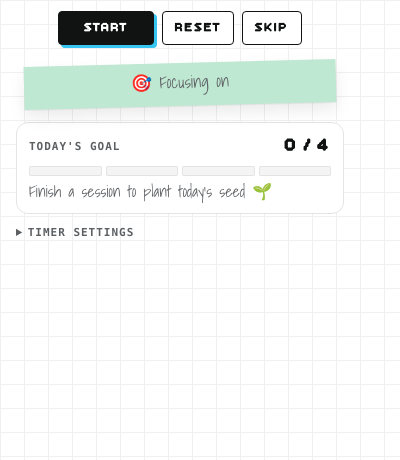
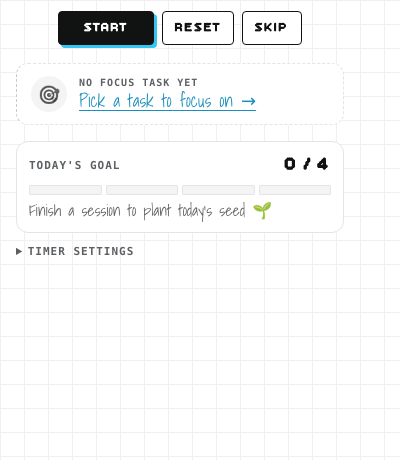
Before and after one commit to Vedant-S-Tattimani/CAPTCHA-Your-Attention-with-specify-todo-list, a browser extension: page src/popup/popup.html in a window 400 px wide. Shown: the part 384-844 px from the top of the page. Drawn offline with Linux system fonts and the light colour scheme.

Commit message:
fix: straighten focus card and stop it showing empty
- Replace the tilted sticky note with a straight card (green pin stripe,
  icon badge, mono label, task in the display font) matching the goal card
- With no pinned task, show "No focus task yet" and a link that opens the
  Tasks tab instead of an empty "Focusing on" box
- Make the hidden attribute always win over component display rules

```diff
--- a/src/popup/popup.css
+++ b/src/popup/popup.css
@@ -83,6 +83,11 @@
 
 * {
   box-sizing: border-box;
+}
+
+/* The hidden attribute must always win over component display rules (e.g. display: grid). */
+[hidden] {
+  display: none !important;
 }
 
 body {
@@ -525,25 +530,73 @@ kbd {
 }
 
 /* ---------- Focus: pinned task note, daily goal, settings ---------- */
+/* Pinned task: a straight card with a green "pin" stripe, matching the goal card below */
 .focus-on {
   display: grid;
-  gap: 2px;
-  margin: 18px 8px 0;
-  padding: 10px 14px 12px;
+  grid-template-columns: auto 1fr;
+  align-items: center;
+  gap: 12px;
+  margin-top: 18px;
+  padding: 12px 14px;
+  border: 1px solid var(--rule);
+  border-left: 4px solid var(--green);
+  border-radius: var(--radius-lg);
+  background: var(--panel);
+}
+
+.focus-on-icon {
+  display: grid;
+  place-items: center;
+  width: 36px;
+  height: 36px;
+  border-radius: 50%;
   background: var(--note-mint);
-  text-align: center;
-  overflow-wrap: anywhere;
-  transform: rotate(-1.5deg);
-  box-shadow: 0 1px 0 rgba(0, 0, 0, 0.05), 0 8px 16px rgba(17, 18, 18, 0.08);
+  font-size: 18px;
+}
+
+.focus-on-body {
+  display: grid;
+  gap: 3px;
+  min-width: 0;
 }
 
 .focus-on-label {
   color: var(--dim);
-  font: 17px/1.1 var(--font-hand);
+  font: 600 10px var(--font-mono);
+  letter-spacing: 1px;
+  text-transform: uppercase;
 }
 
-.focus-on strong {
-  font-size: 15px;
+.focus-on-title {
+  font: 800 15px/1.25 var(--font-display);
+  letter-spacing: 0.3px;
+  overflow-wrap: anywhere;
+}
+
+.focus-on-pick {
+  justify-self: start;
+  padding: 0;
+  border: 0;
+  background: none;
+  color: var(--cyan-strong);
+  font: 18px/1.1 var(--font-hand);
+  text-decoration: underline;
+  text-underline-offset: 3px;
+}
+
+.focus-on-pick:hover {
+  color: var(--ink);
+}
+
+/* No pinned task: quieter dashed card, inviting you to pick one */
+.focus-on.empty-state {
+  border-style: dashed;
+  border-left: 1px dashed var(--rule-2);
+}
+
+.focus-on.empty-state .focus-on-icon {
+  background: var(--raise);
+  filter: grayscale(1);
 }
 
 .goal {
--- a/src/popup/popup.html
+++ b/src/popup/popup.html
@@ -59,10 +59,14 @@
           <button id="btn-reset" class="ghost">Reset</button>
           <button id="btn-skip" class="ghost" title="Jump to the next phase">Skip</button>
         </div>
-        <p class="focus-on" id="focus-on" hidden>
-          <span class="focus-on-label">🎯 Focusing on</span>
-          <strong id="focus-on-title"></strong>
-        </p>
+        <div class="focus-on" id="focus-on">
+          <span class="focus-on-icon" aria-hidden="true">🎯</span>
+          <div class="focus-on-body">
+            <span class="focus-on-label" id="focus-on-label">Focusing on</span>
+            <strong class="focus-on-title" id="focus-on-title"></strong>
+            <button type="button" class="focus-on-pick" id="focus-on-pick">Pick a task to focus on →</button>
+          </div>
+        </div>
         <p class="hint" id="focus-hint"></p>
 
         <div class="goal" aria-labelledby="goal-label">
--- a/src/popup/popup.js
+++ b/src/popup/popup.js
@@ -125,8 +125,11 @@
   /* ---------- Focus tab ---------- */
   function renderFocusOn() {
     const task = T.focusTask(tasks, focusTaskId);
-    $("focus-on").hidden = !task;
+    $("focus-on").classList.toggle("empty-state", !task);
+    $("focus-on-label").textContent = task ? "Focusing on" : "No focus task yet";
     $("focus-on-title").textContent = task ? task.title : "";
+    $("focus-on-title").hidden = !task;
+    $("focus-on-pick").hidden = Boolean(task);
   }
 
   const TIME_FORMAT = new Intl.DateTimeFormat(undefined, { hour: "numeric", minute: "2-digit" });
@@ -173,6 +176,10 @@
     $("btn-toggle").addEventListener("click", () => timer(pomodoro.running ? "pause" : "start").catch(reportError));
     $("btn-reset").addEventListener("click", () => timer("reset").catch(reportError));
     $("btn-skip").addEventListener("click", () => timer("skip").catch(reportError));
+    $("focus-on-pick").addEventListener("click", () => {
+      $("tab-tasks").click();
+      $("task-title").focus();
+    });
     const numbers = { "work-minutes": "workMinutes", "break-minutes": "breakMinutes", "daily-goal": "dailyGoal" };
     Object.entries(numbers).forEach(([id, key]) =>
       $(id).addEventListener("change", (e) => saveSettings({ [key]: e.target.value }).catch(reportError))
```
